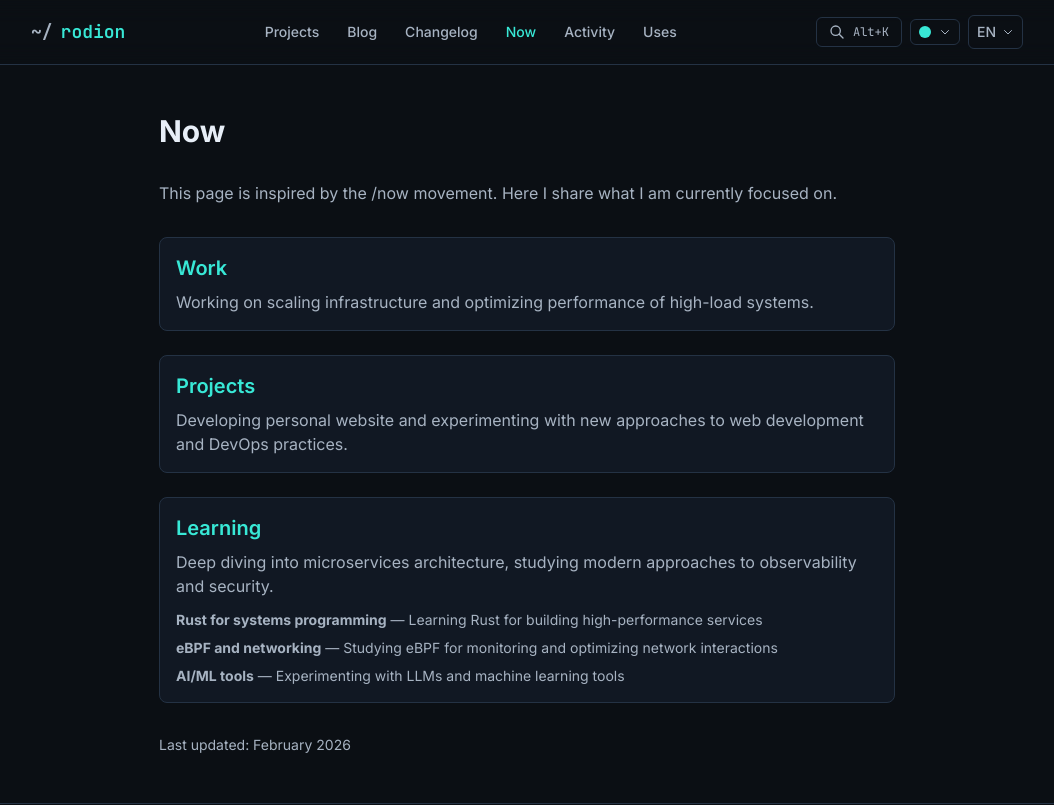
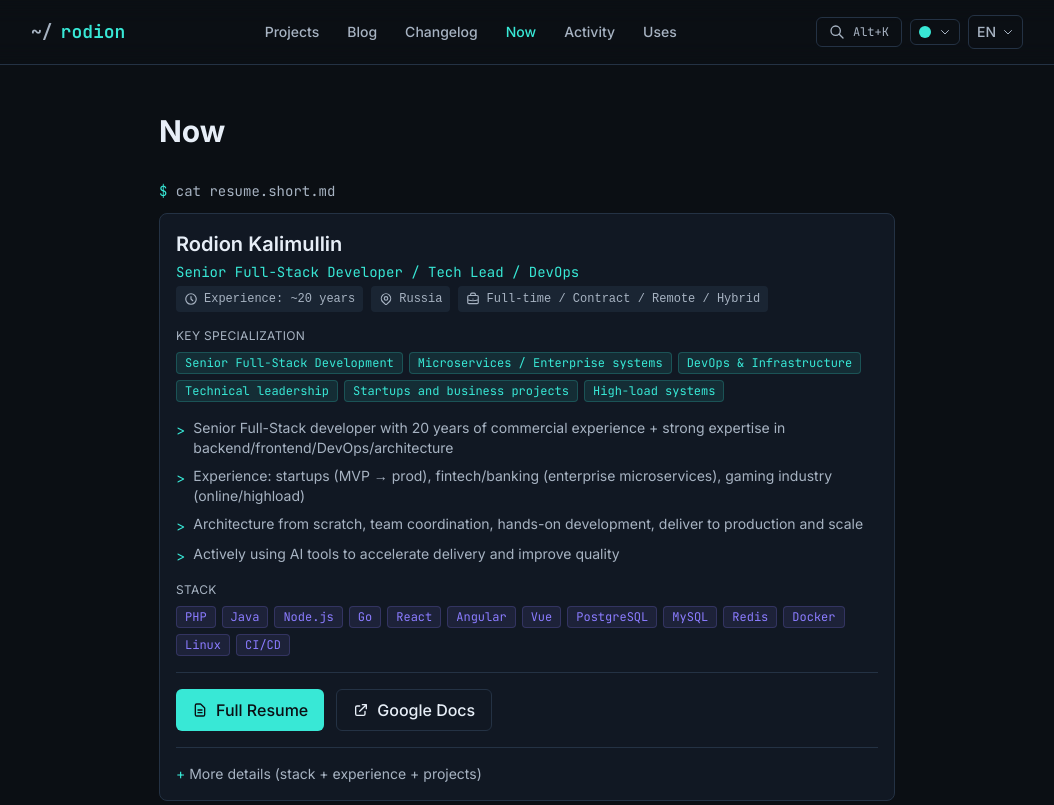
Before and after one commit to WizardJIOCb/rodion.pro, an Astro site: page /en/now in a window 1280 px wide. Shown: the top 805 px of the page, without its empty margins (113-1167 px from the left). Built offline with nearby package versions, Linux system fonts and the light colour scheme; Astro itself is replaced by a stand-in of ours.

Commit message:
add resume for /now page

```diff
--- /dev/null
+++ b/src/components/ResumeNowBlock.astro
@@ -0,0 +1,194 @@
+---
+import type { Lang } from '@/i18n';
+import type { ResumeShort } from '@/data/resumeShort';
+
+interface Props {
+  data: ResumeShort;
+  lang: Lang;
+}
+
+const { data, lang } = Astro.props;
+
+const labels = {
+  experience: { ru: 'Опыт', en: 'Experience' },
+  location: { ru: 'Локация', en: 'Location' },
+  format: { ru: 'Формат', en: 'Format' },
+  keySpecialization: { ru: 'Ключевая специализация', en: 'Key Specialization' },
+  stack: { ru: 'Стек', en: 'Stack' },
+  moreDetails: { ru: 'Подробнее (стек + опыт + проекты)', en: 'More details (stack + experience + projects)' },
+  experienceLabel: { ru: 'Опыт работы', en: 'Work Experience' },
+  petProjects: { ru: 'Pet-проекты', en: 'Pet Projects' },
+};
+---
+
+<div class="resume-now-block mb-8">
+  <!-- Terminal-style header -->
+  <div class="font-mono text-sm text-muted mb-3">
+    <span class="text-accent">$</span> cat resume.short.md
+  </div>
+
+  <div class="card">
+    <!-- Header: Name, Title, Badges -->
+    <div class="flex flex-col lg:flex-row lg:items-start lg:justify-between gap-4 mb-4">
+      <div class="space-y-1">
+        <h2 class="text-xl font-semibold text-text">{data.name}</h2>
+        <p class="text-accent font-mono text-sm">{data.title}</p>
+
+        <!-- Badges -->
+        <div class="flex flex-wrap gap-2 mt-2">
+          <span class="badge">
+            <svg class="w-3.5 h-3.5" fill="none" stroke="currentColor" viewBox="0 0 24 24">
+              <path stroke-linecap="round" stroke-linejoin="round" stroke-width="2" d="M12 8v4l3 3m6-3a9 9 0 11-18 0 9 9 0 0118 0z" />
+            </svg>
+            {labels.experience[lang]}: {data.experience}
+          </span>
+          <span class="badge">
+            <svg class="w-3.5 h-3.5" fill="none" stroke="currentColor" viewBox="0 0 24 24">
+              <path stroke-linecap="round" stroke-linejoin="round" stroke-width="2" d="M17.657 16.657L13.414 20.9a1.998 1.998 0 01-2.827 0l-4.244-4.243a8 8 0 1111.314 0z" />
+              <path stroke-linecap="round" stroke-linejoin="round" stroke-width="2" d="M15 11a3 3 0 11-6 0 3 3 0 016 0z" />
+            </svg>
+            {data.location}
+          </span>
+          <span class="badge">
+            <svg class="w-3.5 h-3.5" fill="none" stroke="currentColor" viewBox="0 0 24 24">
+              <path stroke-linecap="round" stroke-linejoin="round" stroke-width="2" d="M21 13.255A23.931 23.931 0 0112 15c-3.183 0-6.22-.62-9-1.745M16 6V4a2 2 0 00-2-2h-4a2 2 0 00-2 2v2m4 6h.01M5 20h14a2 2 0 002-2V8a2 2 0 00-2-2H5a2 2 0 00-2 2v10a2 2 0 002 2z" />
+            </svg>
+            {data.workFormat}
+          </span>
+        </div>
+      </div>
+    </div>
+
+    <!-- Key Specialization chips -->
+    <div class="mb-4">
+      <p class="text-xs text-muted uppercase tracking-wide mb-2">{labels.keySpecialization[lang]}</p>
+      <div class="flex flex-wrap gap-1.5">
+        {data.keySpecialization.map(spec => (
+          <span class="tag text-xs">{spec}</span>
+        ))}
+      </div>
+    </div>
+
+    <!-- Highlights -->
+    <ul class="space-y-2 mb-4">
+      {data.highlights.map(item => (
+        <li class="flex items-start gap-2 text-sm text-muted">
+          <span class="text-accent mt-0.5 shrink-0">></span>
+          <span>{item}</span>
+        </li>
+      ))}
+    </ul>
+
+    <!-- Stack chips (compact) -->
+    <div class="mb-4">
+      <p class="text-xs text-muted uppercase tracking-wide mb-2">{labels.stack[lang]}</p>
+      <div class="flex flex-wrap gap-1.5">
+        {data.stackChips.map(tech => (
+          <span class="tag tag-secondary text-xs">{tech}</span>
+        ))}
+      </div>
+    </div>
+
+    <!-- CTA Buttons -->
+    <div class="flex flex-col sm:flex-row gap-3 pt-4 border-t border-border">
+      <a href={data.cta.resumeHref} class="btn btn-primary">
+        <svg class="w-4 h-4 mr-2" fill="none" stroke="currentColor" viewBox="0 0 24 24">
+          <path stroke-linecap="round" stroke-linejoin="round" stroke-width="2" d="M9 12h6m-6 4h6m2 5H7a2 2 0 01-2-2V5a2 2 0 012-2h5.586a1 1 0 01.707.293l5.414 5.414a1 1 0 01.293.707V19a2 2 0 01-2 2z" />
+        </svg>
+        {data.cta.resumeLabel}
+      </a>
+      <a href={data.cta.googleDocHref} target="_blank" rel="noopener noreferrer" class="btn btn-secondary">
+        <svg class="w-4 h-4 mr-2" fill="none" stroke="currentColor" viewBox="0 0 24 24">
+          <path stroke-linecap="round" stroke-linejoin="round" stroke-width="2" d="M10 6H6a2 2 0 00-2 2v10a2 2 0 002 2h10a2 2 0 002-2v-4M14 4h6m0 0v6m0-6L10 14" />
+        </svg>
+        {data.cta.googleDocLabel}
+      </a>
+    </div>
+
+    <!-- Collapsible details -->
+    <details class="mt-4 pt-4 border-t border-border">
+      <summary class="text-sm text-muted cursor-pointer hover:text-accent transition-colors">
+        {labels.moreDetails[lang]}
+      </summary>
+
+      <div class="mt-4 space-y-4">
+        <!-- Full Stack Details -->
+        <div>
+          <p class="text-xs text-muted uppercase tracking-wide mb-2">{labels.stack[lang]}</p>
+          <div class="space-y-2">
+            {data.stackDetails.map(section => (
+              <div class="flex flex-wrap items-baseline gap-x-2 gap-y-1">
+                <span class="text-xs text-accent font-mono shrink-0">{section.section}:</span>
+                <span class="text-xs text-muted">{section.items.join(', ')}</span>
+              </div>
+            ))}
+          </div>
+        </div>
+
+        <!-- Experience -->
+        <div>
+          <p class="text-xs text-muted uppercase tracking-wide mb-2">{labels.experienceLabel[lang]}</p>
+          <div class="space-y-2">
+            {data.experienceShort.map(exp => (
+              <div class="text-sm">
+                <span class="text-text font-medium">{exp.company}</span>
+                <span class="text-muted"> — {exp.role}</span>
+                <p class="text-xs text-muted mt-0.5">{exp.bullets.join('; ')}</p>
+              </div>
+            ))}
+          </div>
+        </div>
+
+        <!-- Pet Projects -->
+        <div>
+          <p class="text-xs text-muted uppercase tracking-wide mb-2">{labels.petProjects[lang]}</p>
+          <div class="space-y-1">
+            {data.petProjects.map(proj => (
+              <div class="text-sm">
+                <span class="text-accent font-mono">{proj.name}</span>
+                <span class="text-muted"> — {proj.bullets.join('; ')}</span>
+              </div>
+            ))}
+          </div>
+        </div>
+      </div>
+    </details>
+  </div>
+</div>
+
+<style>
+  .badge {
+    display: inline-flex;
+    align-items: center;
+    gap: 0.375rem;
+    padding: 0.25rem 0.5rem;
+    font-size: 0.75rem;
+    font-family: var(--font-mono, monospace);
+    color: var(--muted);
+    background-color: color-mix(in srgb, var(--border) 50%, transparent);
+    border-radius: 0.25rem;
+  }
+
+  .tag-secondary {
+    background-color: color-mix(in srgb, var(--accent2) 10%, transparent);
+    color: var(--accent2);
+    border-color: color-mix(in srgb, var(--accent2) 20%, transparent);
+  }
+
+  details summary {
+    list-style: none;
+  }
+
+  details summary::-webkit-details-marker {
+    display: none;
+  }
+
+  details summary::before {
+    content: '+ ';
+    color: var(--accent);
+  }
+
+  details[open] summary::before {
+    content: '- ';
+  }
+</style>
--- /dev/null
+++ b/src/data/resumeShort.ts
@@ -0,0 +1,175 @@
+export interface ExperienceItem {
+  company: string;
+  role: string;
+  bullets: string[];
+}
+
+export interface StackSection {
+  section: string;
+  items: string[];
+}
+
+export interface PetProject {
+  name: string;
+  bullets: string[];
+}
+
+export interface ResumeShort {
+  name: string;
+  title: string;
+  experience: string;
+  workFormat: string;
+  location: string;
+  highlights: string[];
+  keySpecialization: string[];
+  stackChips: string[];
+  stackDetails: StackSection[];
+  experienceShort: ExperienceItem[];
+  petProjects: PetProject[];
+  cta: {
+    resumeHref: string;
+    googleDocHref: string;
+    resumeLabel: string;
+    googleDocLabel: string;
+  };
+}
+
+const googleDocUrl = 'https://docs.google.com/document/d/e/2PACX-1vSh-WOFGscYRkZQk6qin7YGzGQragYp44kA3OtN2tDSwowyk6IkdPw2WUzlALnxrqByJ2rPaBoo6EVZ/pub';
+
+export const resumeShortRu: ResumeShort = {
+  name: 'Калимуллин Родион Данирович',
+  title: 'Senior Full-Stack Developer / Tech Lead / DevOps',
+  experience: '~20 лет',
+  workFormat: 'Full-time / Contract / Remote / Hybrid',
+  location: 'Россия',
+  highlights: [
+    'Senior Full-Stack разработчик с 20-летним коммерческим опытом + сильная экспертиза backend/frontend/DevOps/архитектура',
+    'Опыт: стартапы (MVP → prod), финтех/банк (enterprise microservices), игровая индустрия (online/highload)',
+    'Архитектура с нуля, координация команд, hands-on разработка, довожу до production и масштабирую',
+    'Активно использую AI-инструменты для ускорения delivery и повышения качества',
+  ],
+  keySpecialization: [
+    'Senior Full-Stack Development',
+    'Microservices / Enterprise systems',
+    'DevOps & Infrastructure',
+    'Техническое лидерство',
+    'Стартапы и бизнес-проекты',
+    'Высоконагруженные системы',
+  ],
+  stackChips: [
+    'PHP', 'Java', 'Node.js', 'Go',
+    'React', 'Angular', 'Vue',
+    'PostgreSQL', 'MySQL', 'Redis',
+    'Docker', 'Linux', 'CI/CD',
+  ],
+  stackDetails: [
+    { section: 'Backend', items: ['PHP', 'Java', 'Node.js', 'Go', 'REST/API/Microservices'] },
+    { section: 'Frontend', items: ['React', 'Angular', 'Vue.js'] },
+    { section: 'DB/Cache', items: ['PostgreSQL', 'MySQL', 'Redis', 'Memcached'] },
+    { section: 'Queues', items: ['RabbitMQ'] },
+    { section: 'DevOps', items: ['Linux', 'Docker', 'Nginx', 'CI/CD'] },
+    { section: 'Observability', items: ['Elasticsearch', 'Kibana', 'Grafana'] },
+    { section: 'AI tools', items: ['Qoder', 'Kilo AI', 'Cursor AI', 'Claude Code'] },
+  ],
+  experienceShort: [
+    {
+      company: 'Хоум Банк',
+      role: 'Full-Stack Developer',
+      bullets: ['Микросервисы, критичные сервисы, мониторинг, Jira/Confluence'],
+    },
+    {
+      company: 'Forward LLC',
+      role: 'Senior Full-Stack/DevOps',
+      bullets: ['Стартап, архитектура, деплой, оптимизация'],
+    },
+    {
+      company: 'Authentica',
+      role: 'Senior Full-Stack',
+      bullets: ['Full-stack продукт, стартап'],
+    },
+    {
+      company: 'Игровая индустрия',
+      role: 'Lead/Tech Lead',
+      bullets: ['TownWars, Avangard Online, "Пилиция"'],
+    },
+  ],
+  petProjects: [
+    { name: 'reader.market', bullets: ['AI-платформа для книг'] },
+    { name: 'cyka.lol', bullets: ['Фан/экспериментальный проект'] },
+  ],
+  cta: {
+    resumeHref: '/ru/resume',
+    googleDocHref: googleDocUrl,
+    resumeLabel: 'Полное резюме',
+    googleDocLabel: 'Google Docs',
+  },
+};
+
+export const resumeShortEn: ResumeShort = {
+  name: 'Rodion Kalimullin',
+  title: 'Senior Full-Stack Developer / Tech Lead / DevOps',
+  experience: '~20 years',
+  workFormat: 'Full-time / Contract / Remote / Hybrid',
+  location: 'Russia',
+  highlights: [
+    'Senior Full-Stack developer with 20 years of commercial experience + strong expertise in backend/frontend/DevOps/architecture',
+    'Experience: startups (MVP → prod), fintech/banking (enterprise microservices), gaming industry (online/highload)',
+    'Architecture from scratch, team coordination, hands-on development, deliver to production and scale',
+    'Actively using AI tools to accelerate delivery and improve quality',
+  ],
+  keySpecialization: [
+    'Senior Full-Stack Development',
+    'Microservices / Enterprise systems',
+    'DevOps & Infrastructure',
+    'Technical leadership',
+    'Startups and business projects',
+    'High-load systems',
+  ],
+  stackChips: [
+    'PHP', 'Java', 'Node.js', 'Go',
+    'React', 'Angular', 'Vue',
+    'PostgreSQL', 'MySQL', 'Redis',
+    'Docker', 'Linux', 'CI/CD',
+  ],
+  stackDetails: [
+    { section: 'Backend', items: ['PHP', 'Java', 'Node.js', 'Go', 'REST/API/Microservices'] },
+    { section: 'Frontend', items: ['React', 'Angular', 'Vue.js'] },
+    { section: 'DB/Cache', items: ['PostgreSQL', 'MySQL', 'Redis', 'Memcached'] },
+    { section: 'Queues', items: ['RabbitMQ'] },
+    { section: 'DevOps', items: ['Linux', 'Docker', 'Nginx', 'CI/CD'] },
+    { section: 'Observability', items: ['Elasticsearch', 'Kibana', 'Grafana'] },
+    { section: 'AI tools', items: ['Qoder', 'Kilo AI', 'Cursor AI', 'Claude Code'] },
+  ],
+  experienceShort: [
+    {
+      company: 'Home Bank',
+      role: 'Full-Stack Developer',
+      bullets: ['Microservices, critical services, monitoring, Jira/Confluence'],
+    },
+    {
+      company: 'Forward LLC',
+      role: 'Senior Full-Stack/DevOps',
+      bullets: ['Startup, architecture, deployment, optimization'],
+    },
+    {
+      company: 'Authentica',
+      role: 'Senior Full-Stack',
+      bullets: ['Full-stack product, startup'],
+    },
+    {
+      company: 'Gaming Industry',
+      role: 'Lead/Tech Lead',
+      bullets: ['TownWars, Avangard Online, "Pilicia"'],
+    },
+  ],
+  petProjects: [
+    { name: 'reader.market', bullets: ['AI book platform'] },
+    { name: 'cyka.lol', bullets: ['Fan/experimental project'] },
+  ],
+  cta: {
+    resumeHref: '/en/resume',
+    googleDocHref: googleDocUrl,
+    resumeLabel: 'Full Resume',
+    googleDocLabel: 'Google Docs',
+  },
+};
--- a/src/pages/en/now.astro
+++ b/src/pages/en/now.astro
@@ -2,6 +2,8 @@
 import Layout from '@/layouts/Layout.astro';
 import { getLangFromUrl, useTranslations } from '@/i18n';
 import { nowSections, getLastUpdated } from '@/data/now';
+import ResumeNowBlock from '@/components/ResumeNowBlock.astro';
+import { resumeShortEn } from '@/data/resumeShort';
 
 const lang = getLangFromUrl(Astro.url);
 const t = useTranslations(lang);
@@ -12,6 +14,8 @@ const lastUpdated = getLastUpdated();
 <Layout title={t('nav.now')} description="What I am doing now">
   <div class="mx-auto max-w-3xl px-4 py-12">
     <h1 class="text-3xl font-bold text-text mb-8">{t('nav.now')}</h1>
+
+    <ResumeNowBlock data={resumeShortEn} lang={lang} />
 
     <div class="prose prose-invert">
       <p class="text-muted">
--- a/src/pages/ru/now.astro
+++ b/src/pages/ru/now.astro
@@ -2,6 +2,8 @@
 import Layout from '@/layouts/Layout.astro';
 import { getLangFromUrl, useTranslations } from '@/i18n';
 import { nowSections, getLastUpdated } from '@/data/now';
+import ResumeNowBlock from '@/components/ResumeNowBlock.astro';
+import { resumeShortRu } from '@/data/resumeShort';
 
 const lang = getLangFromUrl(Astro.url);
 const t = useTranslations(lang);
@@ -12,6 +14,8 @@ const lastUpdated = getLastUpdated();
 <Layout title={t('nav.now')} description={lang === 'ru' ? 'Чем занимаюсь сейчас' : 'What I am doing now'}>
   <div class="mx-auto max-w-3xl px-4 py-12">
     <h1 class="text-3xl font-bold text-text mb-8">{t('nav.now')}</h1>
+
+    <ResumeNowBlock data={resumeShortRu} lang={lang} />
 
     <div class="prose prose-invert">
       <p class="text-muted">
```
